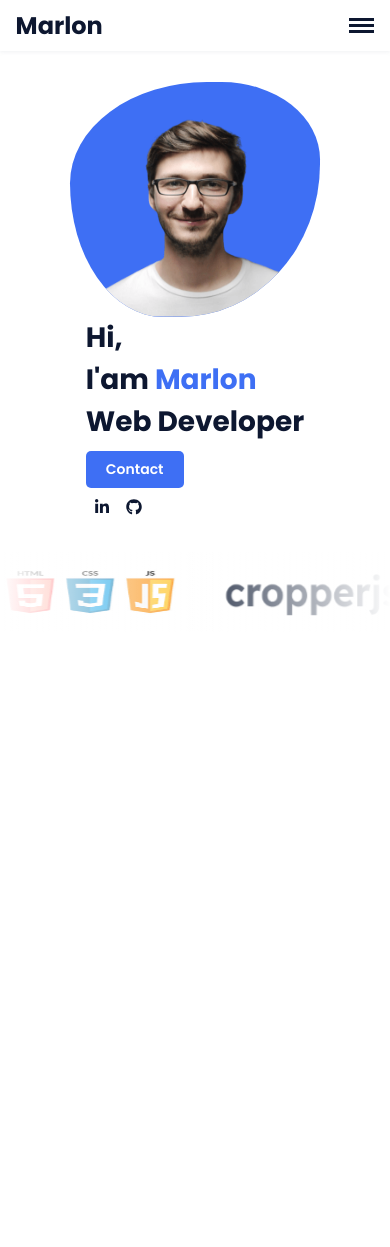
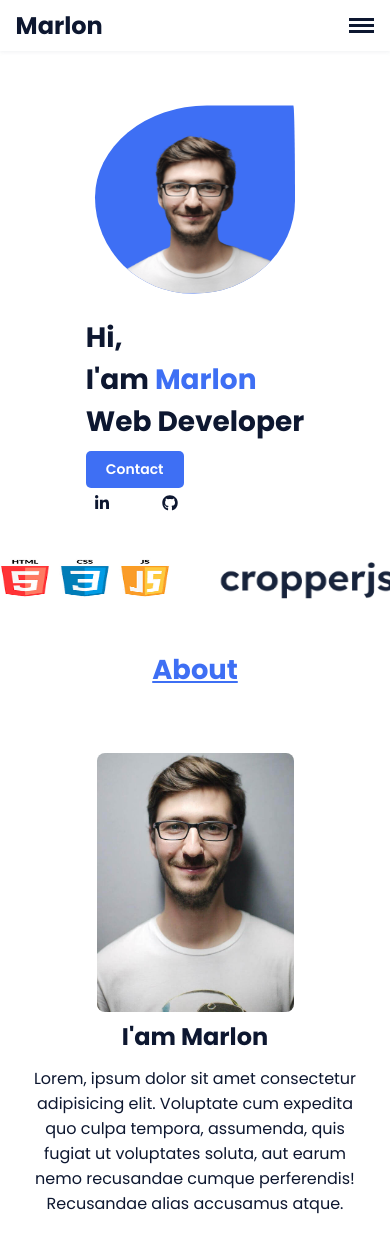
Before and after one commit to harpreet-phiteck/portfolio, a Next.js app: page / in a window 390 px wide. Before the commit the page ends 844 px from the top, so only its background shows below. Built offline with nearby package versions, Linux system fonts and the light colour scheme.

Commit message:
complete about section

```diff
--- /dev/null
+++ b/src/app/components/about/about.css
@@ -0,0 +1,39 @@
+.about_section .about_wrapper{
+    display: flex;
+    justify-content: center;
+    align-items: center;
+    padding-block: min(45px , 8vw);
+    flex-wrap: wrap;
+}
+.about_section .about_heading_wrapper h2{
+    text-align: center;
+    color: var(--blue);
+    text-decoration: underline;
+    padding-block: min(45px , 8vw);
+    font-size: min(30px, 7vw);
+}
+.about_section .about_image_wrapper,.about_content_wrapper{
+    flex: 1 1 50%;
+}
+.about_section .about_image_wrapper{
+    text-align: center;
+}
+.about_section .about_image_wrapper img{
+    width: 300px;
+    margin: auto;
+    border-radius: 8px;
+}
+.about_section .about_content_wrapper h2{
+    margin-bottom: min(15px, 3vw);
+}
+
+@media screen and (max-width:991px) {
+    .about_section .about_image_wrapper,.about_content_wrapper{
+        flex: 1 1 100%;
+        text-align: center;
+        padding-inline: 5px;
+    }
+    .about_section .about_image_wrapper img{
+        width: 197px;
+    }
+}
--- /dev/null
+++ b/src/app/components/about/about.js
@@ -0,0 +1,27 @@
+import './about.css';
+export default function About(){
+    return (
+        <section className="about_section">
+            <div className="portfolio_container">
+                    <div className='about_heading_wrapper'>
+                        <h2>
+                            About
+                        </h2>
+                    </div>
+                <div className="about_wrapper">
+                    <div className="about_image_wrapper">
+                        <img src="/about.jpg" alt=""/>
+                    </div>
+                    <div className="about_content_wrapper">
+                        <h2>
+                            I'am Marlon
+                        </h2>
+                        <p>
+                        Lorem, ipsum dolor sit amet consectetur adipisicing elit. Voluptate cum expedita quo culpa tempora, assumenda, quis fugiat ut voluptates soluta, aut earum nemo recusandae cumque perferendis! Recusandae alias accusamus atque.
+                        </p>
+                    </div>
+                </div>
+            </div>
+        </section>
+    )
+}
--- a/src/app/components/intro_carousal/carousal.css
+++ b/src/app/components/intro_carousal/carousal.css
@@ -15,7 +15,7 @@
 }
 .slider {
     background: white;
-    height: 80px;
+    height: 75px;
     margin: auto;
     overflow: hidden;
     position: relative;
@@ -23,9 +23,9 @@
     width: 100%;
 }
 .slider::before, .slider::after {
-    background: linear-gradient(to right, rgba(255, 255, 255, 1) 0%, rgba(255, 255, 255, 0) 100%);
+    /* background: linear-gradient(to right, rgba(255, 255, 255, 1) 0%, rgba(255, 255, 255, 0) 100%); */
     content: "";
-    height: 80px;
+    height: 75px;
     position: absolute;
     width: 220px;
     z-index: 2;
@@ -45,6 +45,6 @@
     width: calc(220px * 14);
 }
 .slider .slide {
-    height: 80px;
+    height: 75px;
     width: 220px;
 }
--- a/src/app/components/intro_carousal/carousal.js
+++ b/src/app/components/intro_carousal/carousal.js
@@ -5,46 +5,46 @@ export default function Carusal(){
         <div class="slider">
 	<div class="slide-track">
 		<div class="slide">
-			<img src="/bootstrap.jpeg" height="80" width="220" alt="" />
+			<img src="/bootstrap.jpeg" height="70" width="220" alt="" />
 		</div>
 		<div class="slide">
-			<img src="/html_css.png" height="80" width="220" alt="" />
+			<img src="/html_css.png" height="70" width="220" alt="" />
 		</div>
 		<div class="slide">
-			<img src="/cropper js.png" height="80" width="220" alt="" />
+			<img src="/cropper js.png" height="70" width="220" alt="" />
 		</div>
 		<div class="slide">
-			<img src="/download (8).png" height="80" width="220" alt="" />
+			<img src="/download (8).png" height="70" width="220" alt="" />
 		</div>
 		<div class="slide">
-			<img src="/download (9).png" height="80" width="220" alt="" />
+			<img src="/download (9).png" height="70" width="220" alt="" />
 		</div>
 		<div class="slide">
-			<img src="/reactjs.png" height="80" width="220" alt="" />
+			<img src="/reactjs.png" height="70" width="220" alt="" />
 		</div>
 		<div class="slide">
-			<img src="/mapbox.png" height="80" width="220" alt="" />
+			<img src="/mapbox.png" height="70" width="220" alt="" />
 		</div>
 		<div class="slide">
-			<img src="/bootstrap.jpeg" height="80" width="220" alt="" />
+			<img src="/bootstrap.jpeg" height="70" width="220" alt="" />
 		</div>
 		<div class="slide">
-			<img src="/html_css.png" height="80" width="220" alt="" />
+			<img src="/html_css.png" height="70" width="220" alt="" />
 		</div>
 		<div class="slide">
-			<img src="/cropper js.png" height="80" width="220" alt="" />
+			<img src="/cropper js.png" height="70" width="220" alt="" />
 		</div>
 		<div class="slide">
-			<img src="/download (8).png" height="80" width="220" alt="" />
+			<img src="/download (8).png" height="70" width="220" alt="" />
 		</div>
 		<div class="slide">
-			<img src="/download (9).png" height="80" width="220" alt="" />
+			<img src="/download (9).png" height="70" width="220" alt="" />
 		</div>
 		<div class="slide">
-			<img src="/reactjs.png" height="80" width="220" alt="" />
+			<img src="/reactjs.png" height="70" width="220" alt="" />
 		</div>
 		<div class="slide">
-			<img src="/mapbox.png" height="80" width="220" alt="" />
+			<img src="/mapbox.png" height="70" width="220" alt="" />
 		</div>
 
 	</div>
--- a/src/app/components/intro_section/intro.css
+++ b/src/app/components/intro_section/intro.css
@@ -13,6 +13,9 @@
    flex-shrink: 1;
    flex-basis: 50%;
 }
+.intro_section > .portfolio_container > .intro_wrapper > .intro_image > .intro_image_container{
+  transform: scale(0.8);
+}
 .intro_section > .portfolio_container > .intro_wrapper > .intro_content > .intro_btn > a{
     background-color: var(--blue);
     color: #fff;
@@ -25,6 +28,7 @@
     margin-top: min(25px, 2vw);
     transition:800ms ease all;
     position: relative;
+
 }
 .intro_section > .portfolio_container > .intro_wrapper > .intro_content > .intro_btn > a:hover{
     background:var(--white);
@@ -63,11 +67,14 @@
     /* border-radius: 50%; */
     padding-top: 25px;
     overflow: hidden;
-    border-radius: 75% 54% 77% 51% / 59% 45% 89% 78%;
+    border-radius: 137% 2% 123% 119% / 120% 124% 121% 125%;
 
   }
   .intro_section > .portfolio_container > .intro_wrapper .intro_icon_wrapper{
     width: 100%;
+    max-width: 100px;
+    display: flex;
+    justify-content: space-between;
     margin-top: min(25px, 2vw);
   }
   @media screen and (max-width: 991px) {
@@ -81,6 +88,6 @@
     .intro_section > .portfolio_container > .intro_wrapper > .intro_image > .intro_image_container{
       width:250px;
       height: 235px;
-      border-radius: 75% 54% 77% 51% / 59% 45% 89% 78%;
+      border-radius: 137% 2% 123% 119% / 120% 124% 121% 125%;
     }
   }
--- a/src/app/page.js
+++ b/src/app/page.js
@@ -2,11 +2,13 @@ import Image from 'next/image'
 import styles from './page.module.css'
 import Carusal from './components/intro_carousal/carousal'
 import Intro from './components/intro_section/intro'
+import About from './components/about/about'
 export default function Home() {
   return (
    <main>
     <Intro/>
     <Carusal />
+    <About/>
    </main>
   )
 }
```
Also changed, not shown: public/about.jpg (added), public/blob_new.svg (added).
